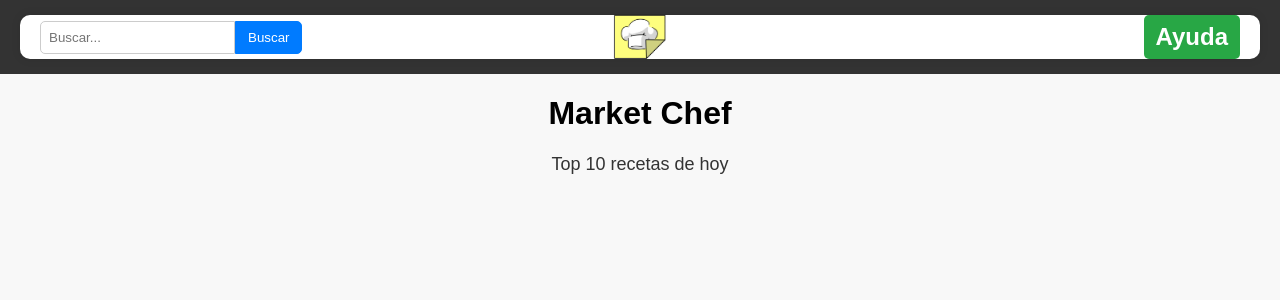
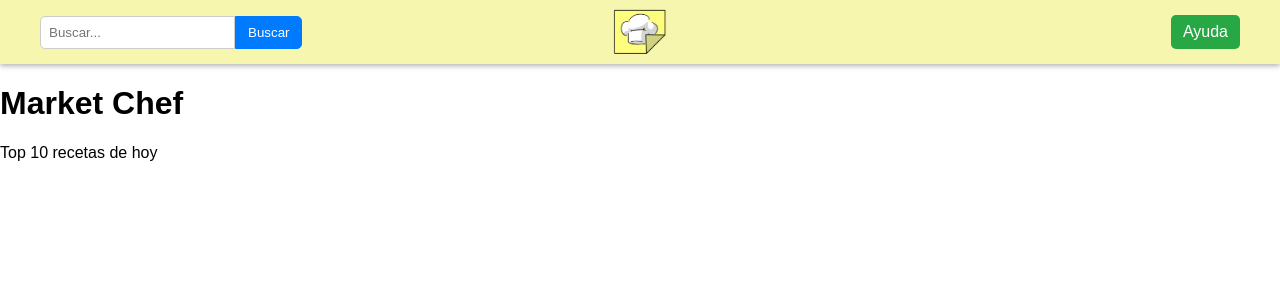
Before and after one commit to daviddramosss/Aplicaciones-Web, a PHP site: page / in a window 1280 px wide. Shown: the top 300 px of the page. Run offline with PHP 8.4, Linux system fonts and the light colour scheme.

Commit message:
Cabecera y css

```diff
--- a/CSS/cabecera.css
+++ b/CSS/cabecera.css
@@ -5,13 +5,15 @@ body {
     font-family: Arial, sans-serif;
 }
 
-.header {
-    background-color: #333;
+.header_cabecera {
+    background-color: #f6f6ae;
     color: white;
     padding: 15px 0;
+    box-shadow: 0 2px 5px rgba(0, 0, 0, 0.3); /* Añadir sombra difusa */
+    position: relative; /* Mantener el contexto para el logo */
 }
 
-.container {
+.container_cabecera {
     display: flex;
     justify-content: space-between;
     align-items: center;
@@ -20,7 +22,7 @@ body {
     padding: 0 20px;
 }
 
-.logo {
+.logo_cabecera {
     position: absolute; /* Cambiado a absolute */
     left: 50%; /* Centrado horizontalmente */
     transform: translateX(-50%); /* Ajuste para centrar */
@@ -29,23 +31,23 @@ body {
     align-items: center;
 }
 
-.logo img {
+.logo_cabecera img {
     height: 50px; /* Tamaño reducido */
     display: block;
 }
 
-.search-form {
+.search-form_cabecera {
     display: flex;
 }
 
-.search-input {
+.search-input_cabecera {
     padding: 8px;
     border: 1px solid #ccc;
     border-radius: 5px 0 0 5px;
     outline: none;
 }
 
-.search-button {
+.search-button_cabecera {
     padding: 8px 12px;
     background-color: #007bff;
     color: white;
@@ -54,11 +56,11 @@ body {
     cursor: pointer;
 }
 
-.search-button:hover {
+.search-button_cabecera:hover {
     background-color: #0056b3;
 }
 
-.help-button {
+.help-button_cabecera {
     padding: 8px 12px;
     background-color: #28a745;
     color: white;
@@ -66,6 +68,6 @@ body {
     border-radius: 5px;
 }
 
-.help-button:hover {
+.help-button_cabecera:hover {
     background-color: #218838;
 }
--- a/CSS/styles.css
+++ /dev/null
@@ -1,37 +0,0 @@
-body {
-    font-family: Arial, sans-serif;
-    margin: 0;
-    padding: 0;
-    text-align: center;
-    background-color: #f8f8f8;
-}
-
-header {
-    background-color: #ff6347;
-    color: white;
-    padding: 20px;
-    font-size: 24px;
-    font-weight: bold;
-}
-
-.container {
-    max-width: 800px;
-    margin: 50px auto;
-    padding: 20px;
-    background: white;
-    border-radius: 10px;
-    box-shadow: 0px 0px 10px rgba(0, 0, 0, 0.1);
-}
-
-img {
-    width: 100%;
-    max-height: 400px;
-    object-fit: cover;
-    border-radius: 10px;
-}
-
-p {
-    font-size: 18px;
-    color: #333;
-    margin-top: 20px;
-}
--- a/includes/vistas/comun/cabecera.php
+++ b/includes/vistas/comun/cabecera.php
@@ -10,23 +10,23 @@
     <link rel="stylesheet" href="CSS/cabecera.css">
 </head>
 <body>
-    <header class="header">
-        <div class="container">
+    <header class="header_cabecera">
+        <div class="container_cabecera">
            <!-- Buscador -->
-           <form class="search-form" action="buscar.php" method="GET">
-                <input class="search-input" type="search" placeholder="Buscar..." name="q" aria-label="Buscar">
-                <button class="search-button" type="submit">Buscar</button>
+           <form class="search-form_cabecera" action="buscar.php" method="GET">
+                <input class="search-input_cabecera" type="search" placeholder="Buscar..." name="q" aria-label="Buscar">
+                <button class="search-button_cabecera" type="submit">Buscar</button>
             </form>
 
             <!-- Logo -->
-            <a href="index.php" class="logo">
+            <a href="index.php" class="logo_cabecera">
             <img src="img/Logo.png" alt="Home">
             </a>
 
 
 
             <!-- Botón de Ayuda -->
-            <a href="ayuda.php" class="help-button">Ayuda</a>
+            <a href="ayuda.php" class="help-button_cabecera">Ayuda</a>
         </div>
     </header>
 </body>
--- a/includes/vistas/comun/plantilla.php
+++ b/includes/vistas/comun/plantilla.php
@@ -4,7 +4,7 @@
     <meta charset="UTF-8">
     <meta name="viewport" content="width=device-width, initial-scale=1.0">
     <title>Mi Web</title>
-    <link rel="stylesheet" href="styles.css">
+
 </head>
 <body>
 
```
